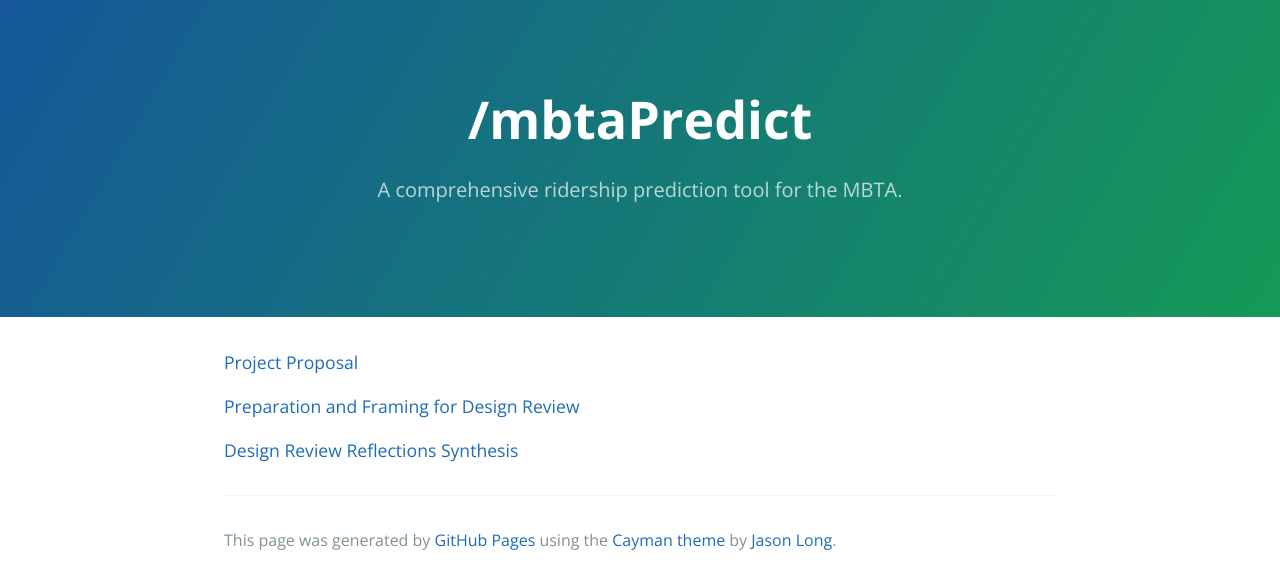
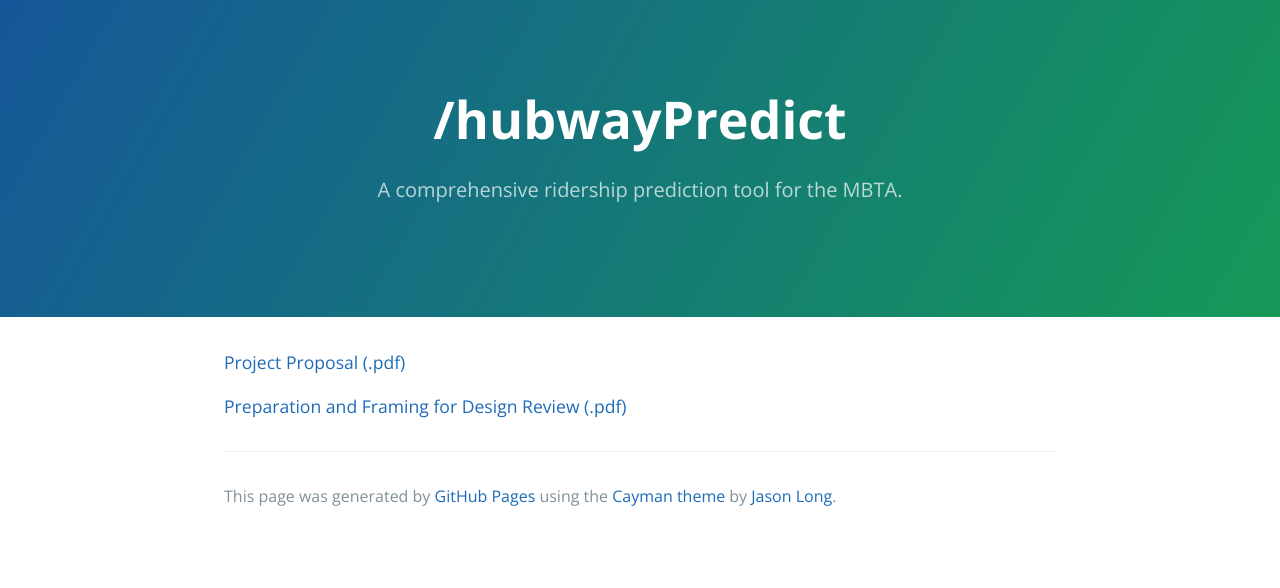
Before and after one commit to hubwayPredict/hubwayPredict.github.io, a plain HTML site: page index.html in a window 1280 px wide. Drawn offline with nearby package versions, Linux system fonts and the light colour scheme.

Commit message:
Replace master branch with page content via GitHub

```diff
--- a/index.html
+++ b/index.html
@@ -2,7 +2,7 @@
 <html lang="en-us">
   <head>
     <meta charset="UTF-8">
-    <title>/mbtaPredict by mbtaPredict</title>
+    <title>/hubwayPredict by hubwayPredict</title>
     <meta name="viewport" content="width=device-width, initial-scale=1">
     <link rel="stylesheet" type="text/css" href="stylesheets/normalize.css" media="screen">
     <link href='http://fonts.googleapis.com/css?family=Open+Sans:400,700' rel='stylesheet' type='text/css'>
@@ -11,16 +11,14 @@
   </head>
   <body>
     <section class="page-header">
-      <h1 class="project-name">/mbtaPredict</h1>
+      <h1 class="project-name">/hubwayPredict</h1>
       <h2 class="project-tagline">A comprehensive ridership prediction tool for the MBTA.</h2>
     </section>
 
     <section class="main-content">
-      <p><a href="Files/mbtaPredict_Project_Proposal.pdf">Project Proposal</a></p>
+      <p><a href="mbtaPredict_Project_Proposal.pdf">Project Proposal (.pdf)</a></p>
 
-	   <p><a href="Files/PreparationandFraming.pdf">Preparation and Framing for Design Review</a></p>
-
-	   <p><a href="Files/DesignReviewReflectionSynthesis.pdf">Design Review Reflections Synthesis</a></p>
+<p><a href="PreparationandFraming.pdf">Preparation and Framing for Design Review (.pdf)</a></p>
 
       <footer class="site-footer">
 
--- a/params.json
+++ b/params.json
@@ -1 +1 @@
-{"name":"/mbtaPredict","tagline":"A comprehensive ridership prediction tool for the MBTA.","body":"[Project Proposal (.pdf)](mbtaPredict_Project_Proposal.pdf)\r\n\r\n[Preparation and Framing for Design Review (.pdf)](PreparationandFraming.pdf)","google":"","note":"Don't delete this file! It's used internally to help with page regeneration."}
+{"name":"/hubwayPredict","tagline":"A comprehensive ridership prediction tool for the MBTA.","body":"[Project Proposal (.pdf)](mbtaPredict_Project_Proposal.pdf)\r\n\r\n[Preparation and Framing for Design Review (.pdf)](PreparationandFraming.pdf)","google":"","note":"Don't delete this file! It's used internally to help with page regeneration."}
```
